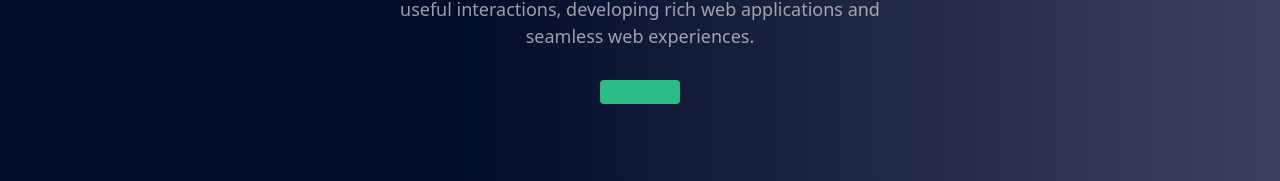
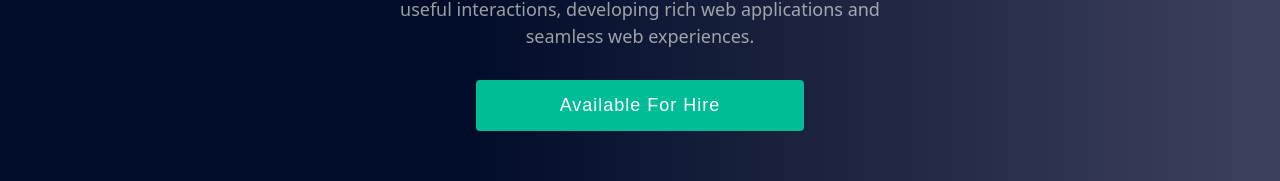
Before and after one commit to fatima-07/Portfolio, a React (Vite) app: page / in a window 1280 px wide. Shown: the part 314-495 px from the top of the page. Built offline with nearby package versions, Linux system fonts and the light colour scheme.

Commit message:
Updated Button

```diff
--- a/src/components/button/button.css
+++ b/src/components/button/button.css
@@ -1,17 +1,19 @@
-.btn-get-started {
-  font-family: "Inter", sans-serif;
+.btn-get-started button{
+  flex:0.6;
+  width:60%;
+  min-height:50px;
+
+  color: #ffffff;
+  font-family: 'Manrope', sans-serif;
   font-weight: 400;
-  font-size: 14px;
-  display: inline-block;
+  font-size: 18px;
+  border:none;
   padding: 12px 40px;
   border-radius: 4px;
   letter-spacing: 1px;
-  text-transform: uppercase;
+  text-transform: capitalize;
   transition: 0.3s;
-  color: #fff;
-  background: #2cbc85;
+  background: rgba(0, 188, 151, 1);
+
+
 }
-
-.btn-get-started:hover {
-  background: #2cbc85;
-}
--- a/src/components/button/button.jsx
+++ b/src/components/button/button.jsx
@@ -1,11 +1,11 @@
 import React from "react";
 import "./button.css";
 
-const Button = ({ buttonText }) => {
+const Button = () => {
   return (
-    <a href="contact.html" className="btn-get-started">
-      {buttonText}
-    </a>
+    <div className="btn-get-started">
+      <a href="contact.html"><button type="button">Available for Hire</button> </a>
+    </div>
   );
 };
 
```
